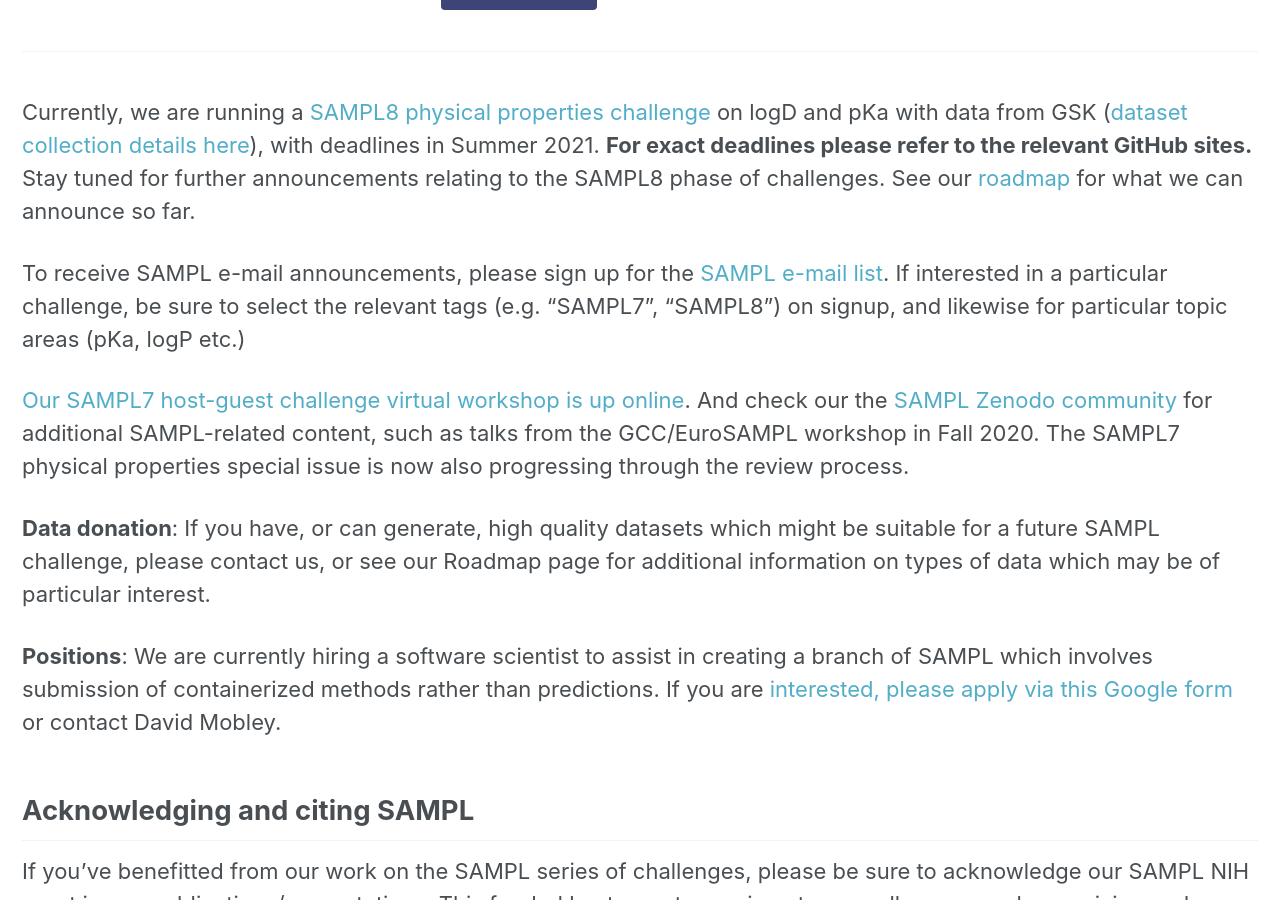
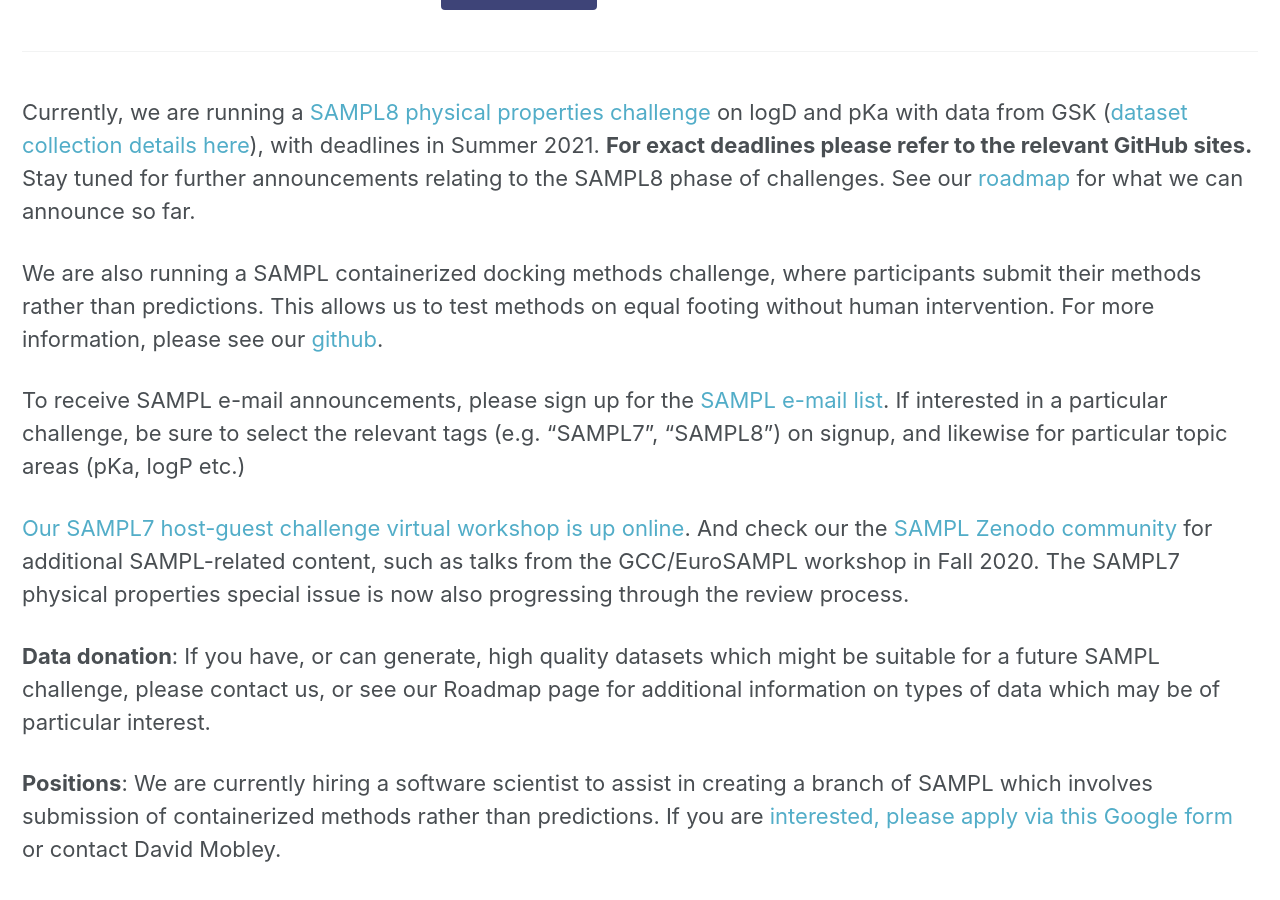
Before and after one commit to samplchallenges/samplchallenges.github.io, a Jekyll site: the page built from index.md, in a window 1280 px wide and 900 px high, scrolled down 954 px. Built offline with Jekyll 4.4.1, drawn with Linux system fonts in a browser that asks for light colours.

Commit message:
Update index.md

```diff
--- a/index.md
+++ b/index.md
@@ -34,6 +34,8 @@
 
 Currently, we are running a [SAMPL8 physical properties challenge](https://github.com/samplchallenges/SAMPL8/tree/master/physical_properties) on logD and pKa with data from GSK ([dataset collection details here](https://dx.doi.org/10.5281/zenodo.4245127])), with deadlines in Summer 2021. **For exact deadlines please refer to the relevant GitHub sites.** Stay tuned for further announcements relating to the SAMPL8 phase of challenges. See our [roadmap](https://samplchallenges.github.io/roadmap/plans/) for what we can announce so far.
 
+We are also running a SAMPL containerized docking methods challenge, where participants submit their methods rather than predictions. This allows us to test methods on equal footing without human intervention. For more information, please see our [github](https://github.com/samplchallenges/SAMPL-containers).
+
 To receive SAMPL e-mail announcements, please sign up for the [SAMPL e-mail list](http://eepurl.com/dPj11j). If interested in a particular challenge, be sure to select the relevant tags (e.g. "SAMPL7", "SAMPL8") on signup, and likewise for particular topic areas (pKa, logP etc.)
 
 [Our SAMPL7 host-guest challenge virtual workshop is up online](https://zenodo.org/record/3674155). And check our the [SAMPL Zenodo community](https://zenodo.org/communities/sampl?page=1&size=20) for additional SAMPL-related content, such as talks from the GCC/EuroSAMPL workshop in Fall 2020. The SAMPL7 physical properties special issue is now also progressing through the review process.
```
